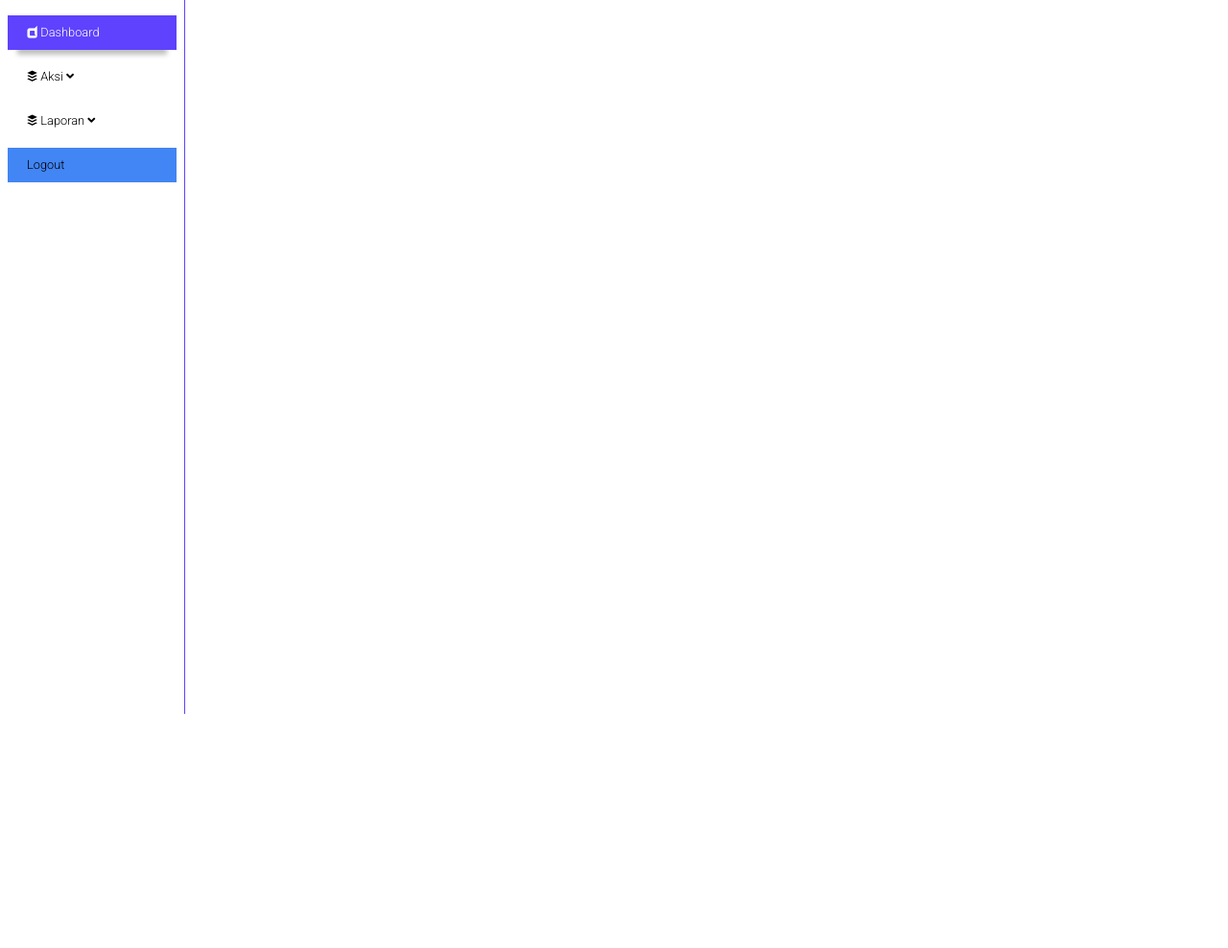
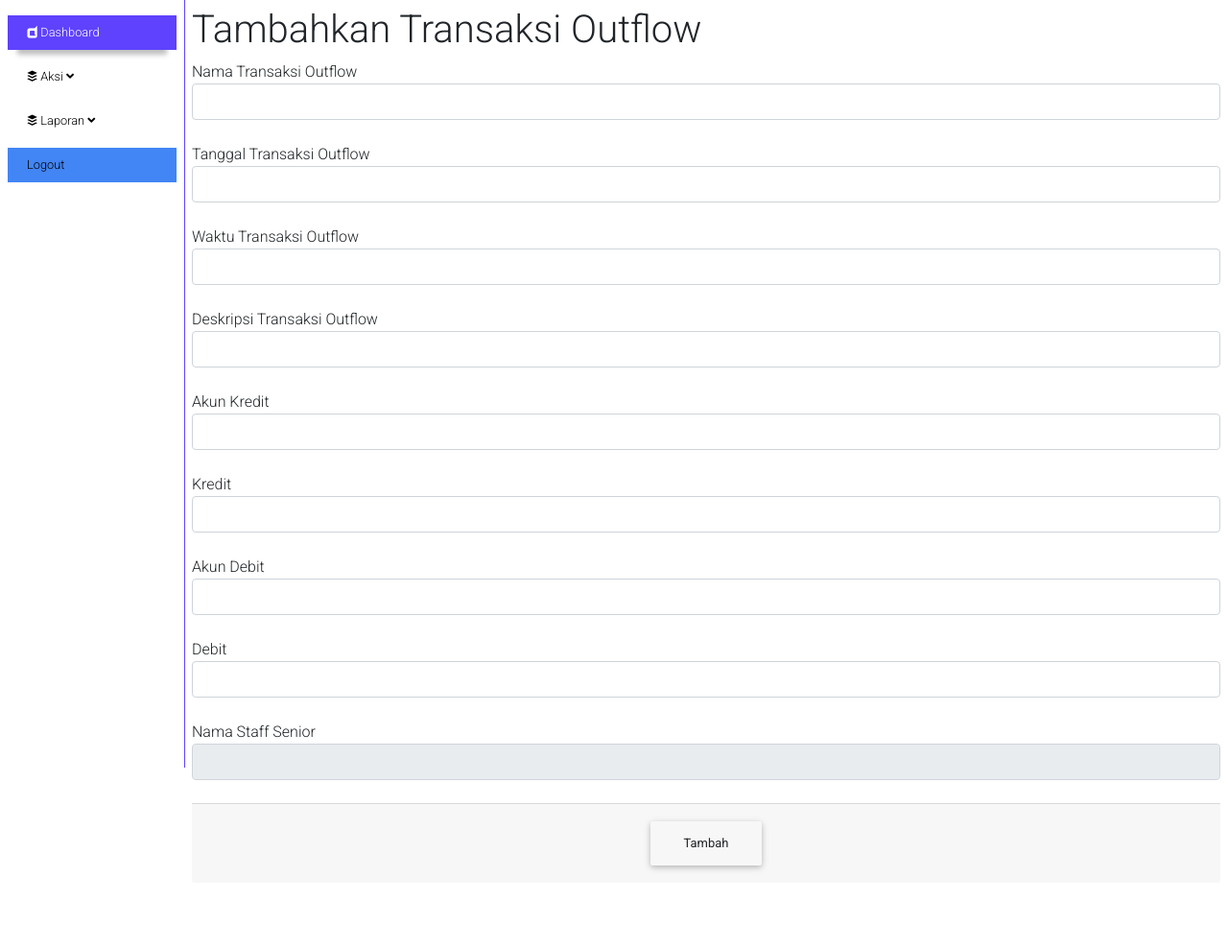
Before and after one commit to katokta/Food-Taker, a PHP site: page /Food-Taker/admin/outflow.php in a window 1280 px wide. Shown: the part 56-1044 px from the top of the page at 96% size. Before the commit the page ends 800 px from the top, so only its background shows below. Run offline with PHP 8.4, Linux system fonts and the light colour scheme; the visitor is signed in with stand-in values (Sample User, id 1); data that the repository does not hold is empty; some libraries are stand-ins or nearby versions.

Commit message:
Update outflow.php

```diff
--- a/admin/outflow.php
+++ b/admin/outflow.php
@@ -33,6 +33,76 @@ include("../config/db_connect.php");
       <div class="container-fluid m-0 p-0">
         <div class="row m-0 p-0">
           <div class="col-lg-12 m-0 p-2 text-center text-md-left text-lg-left">
+          <h1>Tambahkan Transaksi Outflow</h1>
+            <form method="POST" action="addstaff.php" enctype="multipart/form-data">
+                        <form>
+                        <div class="form-label-group">
+                            <div class="name">Nama Transaksi Outflow</div>
+                            <div class="value">
+                                <input class="form-control" type="text" name="namamiscinflow">
+                            </div>
+                        </div>
+                        <br>
+                        <div class="form-label-group">
+                            <div class="name">Tanggal Transaksi Outflow</div>
+                            <div class="value">
+                                <input class="form-control" type="text" name="tanggalmiscinflow">
+                            </div>
+                        </div>
+                        <br>
+                        <div class="form-label-group">
+                            <div class="name">Waktu Transaksi Outflow</div>
+                            <div class="value">
+                                <input class="form-control" type="text" name="waktumiscinflow">
+                            </div>
+                        </div>
+                        <br>
+                        <div class="form-label-group">
+                            <div class="name">Deskripsi Transaksi Outflow</div>
+                            <div class="value">
+                            <input class="form-control" type="text" name="descmiscinflow">
+                            </div>
+                        </div>
+                        <br>
+                        <div class="form-label-group">
+                            <div class="name">Akun Kredit</div>
+                            <div class="value">
+                            <input class="form-control" type="text" name="akunkreditmiscinflow">
+                            </div>
+                        </div>
+                        <br>
+                        <div class="form-label-group">
+                            <div class="name">Kredit</div>
+                            <div class="value">
+                            <input class="form-control" type="text" name="creditmiscinflow">
+                            </div>
+                        </div>
+                        <br>
+                        <div class="form-label-group">
+                            <div class="name">Akun Debit</div>
+                            <div class="value">
+                            <input class="form-control" type="text" name="akundebitmiscinflow">
+                            </div>
+                        </div>
+                        <br>
+                        <div class="form-label-group">
+                            <div class="name">Debit</div>
+                            <div class="value">
+                            <input class="form-control" type="text" name="debitmiscinflow">
+                            </div>
+                        </div>
+                        <br>
+                        <div class="form-label-group">
+                            <div class="name">Nama Staff Senior</div>
+                            <div class="value">
+                                <input class="form-control" type="text" name="staffname" readonly value=<?php echo htmlspecialchars($name[0]);?>>
+                            </div>
+                        </div>
+                        <br>
+                        <div class="card-footer" style="text-align: center;">
+                            <button class="btn btn--radius-2 btn--blue-2" type="submit">Tambah</button>
+                        </div>
+                     </form>
           </div>
         </div>
       </div>
```
